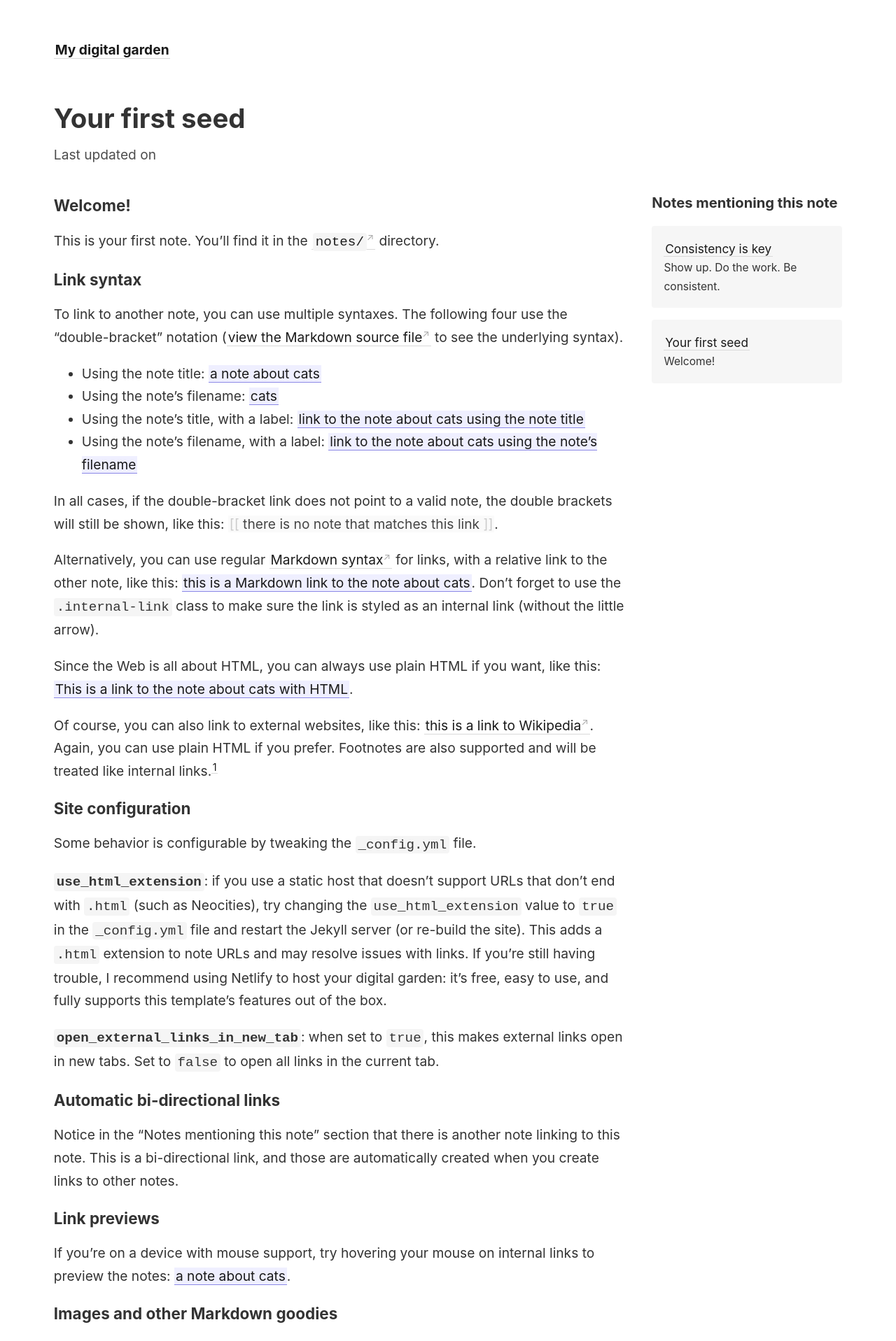
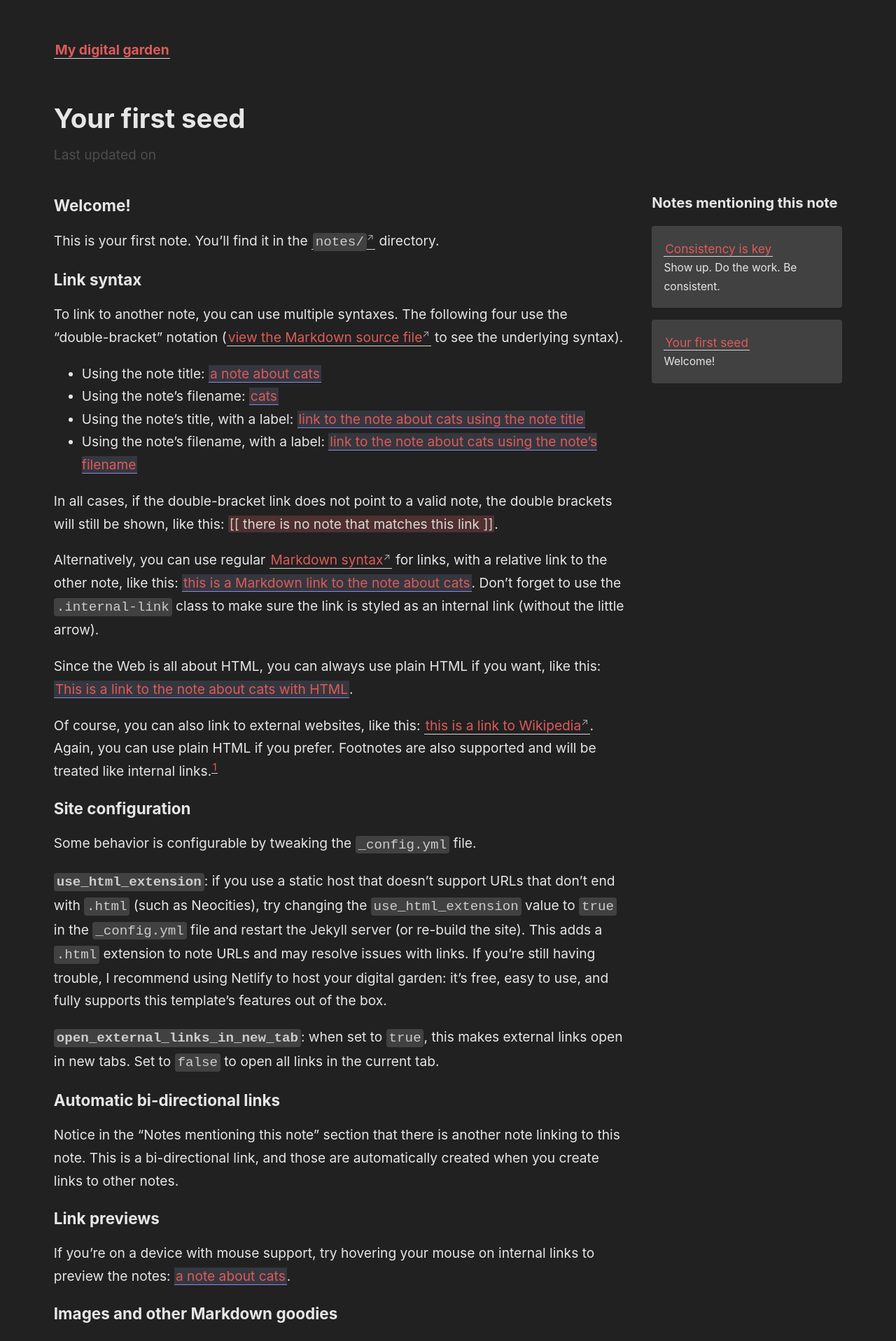
Before and after one commit to deitry/potential-journey, a Jekyll site: the page built from _notes/your-first-note.md, in a window 1280 px wide. Shown: the top 1917 px of the page at 70% size. Built offline with Jekyll 4.4.1, drawn with Linux system fonts in a browser that asks for light colours.

Commit message:
Tweak theme

```diff
--- a/Gemfile
+++ b/Gemfile
@@ -8,3 +8,5 @@ gem "jekyll", "~> 4.0"
 gem "jekyll-last-modified-at", git: "https://github.com/maximevaillancourt/jekyll-last-modified-at", branch: "add-support-for-files-in-git-submodules"
 gem "webrick", "~> 1.7"
 gem "nokogiri"
+
+gem "wdm", "~> 0.1.1"
--- a/_includes/link-previews.html
+++ b/_includes/link-previews.html
@@ -2,11 +2,11 @@
 <style>
   content a.internal-link {
     border-color: #8b88e6;
-    background-color: #efefff;
+    background-color: #35373f;
   }
 
   #tooltip-wrapper {
-    background: white;
+    background: rgb(65, 65, 65);
     padding: 1em;
     border: 1px solid #ddd;
     border-radius: 4px;
@@ -27,7 +27,7 @@
 		bottom: 0;
 		left: 0;
 		pointer-events: none;
-		background-image: linear-gradient(to bottom, rgba(255,255,255, 0), rgba(255,255,255, 1) 90%);
+		background-image: linear-gradient(to bottom, rgba(255,255,255, 0), rgba(0,0,0, 0.6) 90%);
 		width: 100%;
 		height: 75px;
   }
--- a/_includes/notes_graph.html
+++ b/_includes/notes_graph.html
@@ -12,14 +12,14 @@
 
   .text text {
     cursor: pointer;
-    fill: #333;
-    text-shadow: -1px -1px 0 #fafafabb, 1px -1px 0 #fafafabb, -1px 1px 0 #fafafabb, 1px 1px 0 #fafafabb;
+    fill: #ddd;
+    /* text-shadow: -1px -1px 0 #fafafabb, 1px -1px 0 #fafafabb, -1px 1px 0 #fafafabb, 1px 1px 0 #fafafabb; */
   }
 
   .nodes [active],
   .text [active] {
     cursor: pointer;
-    fill: black;
+    fill: #ffa;
   }
 
   .inactive {
@@ -28,7 +28,7 @@
   }
 
   #graph-wrapper {
-    background: #fcfcfc;
+    background: #232323;
     border-radius: 4px;
     height: auto;
   }
--- a/_sass/_code.scss
+++ b/_sass/_code.scss
@@ -1,11 +1,18 @@
+@import 'style';
+
 .highlight  {
-  background: #f8f8f8;
+  // code blocks
+  background: $color-box-background;
   padding: 1px 1em;
   border-radius: 3px;
   font-size: 1em;
   font-size: 0.9em;
   overflow: auto;
   margin: 1em -1em;
+}
+
+.highlighter-rouge {
+  color: #ccc;
 }
 
 div.highlight {
--- a/_sass/_style.scss
+++ b/_sass/_style.scss
@@ -1,8 +1,11 @@
-$color-primary: hsl(0, 0%, 10%);
-$color-text: hsl(0, 0%, 20%);
+$color-primary: hsl(0, 66%, 61%);
+$color-text: hsl(0, 0%, 90%);
+$color-box-text: hsl(0, 0%, 80%);
 $color-subtext: hsl(0, 0%, 30%);
 $color-border: hsl(0, 0%, 85%);
-$color-box-background: mix($color-primary, white, 4%);
+$color-background: #212121;
+$color-box-background: #414141;
+// $color-box-background: mix($color-background, $color-primary, 4%);
 $border-radius: 4px;
 $font-family: -apple-system, BlinkMacSystemFont, Segoe UI, Helvetica, Arial,
   sans-serif, Apple Color Emoji, Segoe UI Emoji, Segoe UI Symbol;
@@ -15,6 +18,7 @@ body {
   padding: 4vh 6vw;
   overflow-x: hidden;
   color: $color-text;
+  background-color: $color-background;
   font-size: 1rem;
   max-width: 63em;
 
@@ -32,7 +36,7 @@ time {
 footer {
   margin: 2em 0;
   font-size: 0.8em;
-  color: mix($color-text, white, 80%);
+  color: mix($color-text, black, 80%);
   padding-top: 1em;
 }
 
@@ -48,6 +52,7 @@ blockquote {
   padding: 1.5em;
   margin: 0;
   font-size: 0.88em;
+  color: $color-box-text;
   background: $color-box-background;
   border-radius: $border-radius;
 
@@ -128,15 +133,15 @@ nav {
 }
 
 code {
-  background: #f5f5f5;
+  background: $color-box-background;
   padding: 0.1em 0.2em;
   border-radius: 4px;
 }
 
 .invalid-link {
-  color: #444444;
+  color: mix($color-text, $color-box-text, 50%);
   cursor: help;
-  background: #fafafa;
+  background: mix($color-primary, $color-background, 25%);
   padding: 0 0.1em;
 }
 
```
Also changed, not shown: _pages/index.md (+1 -1 lines), Gemfile.lock.
